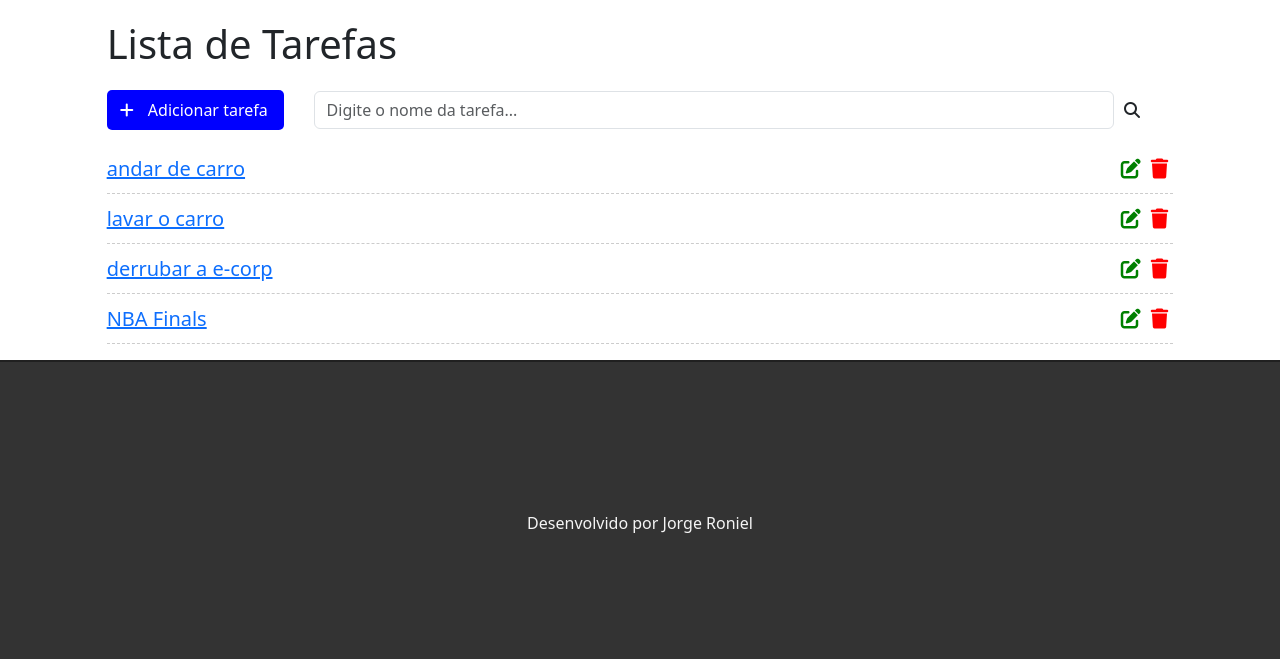
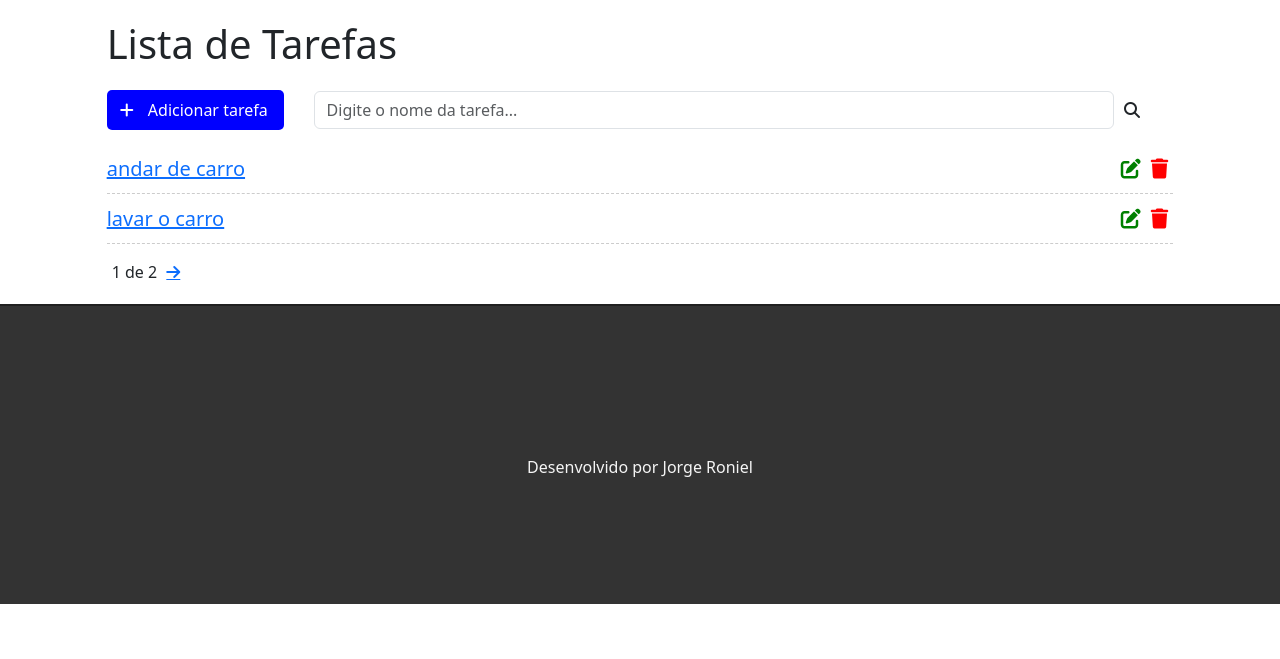
Before and after one commit to JorgeRoniel/ToDo-App-Django, a Django app: page / in a window 1280 px wide. Shown: the part 58-717 px from the top of the page. Run offline with Django 4.2, Linux system fonts and the light colour scheme; data comes from the database, SQL or seed files in the repository; both versions use the stored data as it was after the commit; some libraries are stand-ins or nearby versions.

Commit message:
Paginação e Busca na pág finalizadas

```diff
--- a/task/Templates/lista.html
+++ b/task/Templates/lista.html
@@ -9,17 +9,35 @@
             </div>
         </a>
         <div class="col-9 search-div">
-            <input class="form-control" type="text" id="search" name="search" placeholder="Digite o nome da tarefa...">
-            <i class="fas fa-search"></i>
+            <form method="GET" id="search-form">
+                <input class="form-control" type="text" id="search" name="search" placeholder="Digite o nome da tarefa..." value="{{request.GET.search}}">
+                <i class="fas fa-search" id="search-btn"></i>
+            </form>
         </div>
         <ul class="task-list">
             {% for task in tasks %}
                 <li class="task-item">
                     <span><a href="/task/{{task.id}}">{{task.titulo}}</a></span>
-                    <a href="delete/{{task.id}}"><span><i class="fas fa-trash"></i></span></a>
+                    <a href="delete/{{task.id}}" id="deleteBtn"><span><i class="fas fa-trash"></i></span></a>
                     <a href="edit/{{task.id}}"><span><i class="fas fa-edit"></i></span></a>
                 </li>
             {% endfor %}
         </ul>
+        <div class="pagination">
+            <span class="step-links">
+                {% if tasks.has_previous %}
+                    <a href="?page={{tasks.previous_page_number}}" class="fas fa-arrow-left"></a>
+                {% endif %}
+
+                {% if tasks.paginator.num_pages %}
+                <span class="current">
+                    {{tasks.number}} de {{tasks.paginator.num_pages}}
+                </span>
+                {% endif %}
+                {% if tasks.has_next %}
+                    <a href="?page={{tasks.next_page_number}}" class="fas fa-arrow-right"></a>
+                {% endif %}
+            </span>
+        </div>
     </div>
 {% endblock %}
--- a/task/static/css/styles.css
+++ b/task/static/css/styles.css
@@ -49,6 +49,7 @@
     position: absolute;
     top: 160px;
     right: 140px;
+    cursor: pointer;
 }
 
 .search-div{
@@ -74,6 +75,7 @@
     height: 50px;
     padding-top: 10px;
     border-bottom: 1px dashed #ccc;
+    text-decoration: none;
 }
 
 .fas.fa-trash, .fas.fa-edit{
@@ -105,3 +107,21 @@ footer p {
     top: 50%;
     position: relative;
 }
+
+/* Paginação */
+
+.pagination {
+    margin-bottom: 20px;
+}
+
+.step_links {
+    position: relative;
+    margin-left: auto;
+    margin-right: auto;
+    text-decoration: none;
+}
+
+.step-links .current{
+    margin-left: 5px;
+    margin-right: 5px;
+}
--- a/task/static/js/scripts.js
+++ b/task/static/js/scripts.js
@@ -0,0 +1,18 @@
+deleteBtn = document.getElementById('deleteBtn')
+searchBtn = document.getElementById('search-btn')
+searchForm = document.getElementById('search-form')
+
+deleteBtn.onclick = function(e){
+    e.preventDefault();
+
+    var delLink = this.getAttribute('href');
+    var confirmacao = confirm('Voce deseja mesmo apagar essa tarefa?');
+
+    if(confirmacao){
+        window.location.href = delLink;
+    }
+}
+
+searchBtn.onclick = function(){
+    searchForm.submit();
+}
--- a/task/views.py
+++ b/task/views.py
@@ -1,10 +1,22 @@
 from django.shortcuts import render, HttpResponse, get_object_or_404, redirect
 from .models import Tarefa
 from .forms import Taskform
+from django.core.paginator import Paginator
 
 # Create your views here.
 def tasksList(request):
-    tasks = Tarefa.objects.all().order_by('-data_criacao')
+
+    search = request.GET.get('search')
+    if search:
+        tasks = Tarefa.objects.filter(titulo__icontains=search)
+    else:
+
+        tasks_list = Tarefa.objects.all().order_by('-data_criacao')
+
+        paginator = Paginator(tasks_list, 2)
+        page = request.GET.get('page')
+        tasks = paginator.get_page(page)
+
     return render(request, 'lista.html', {'tasks': tasks})
 
 def taskView(request, id):
```
Also changed, not shown: db.sqlite3.
